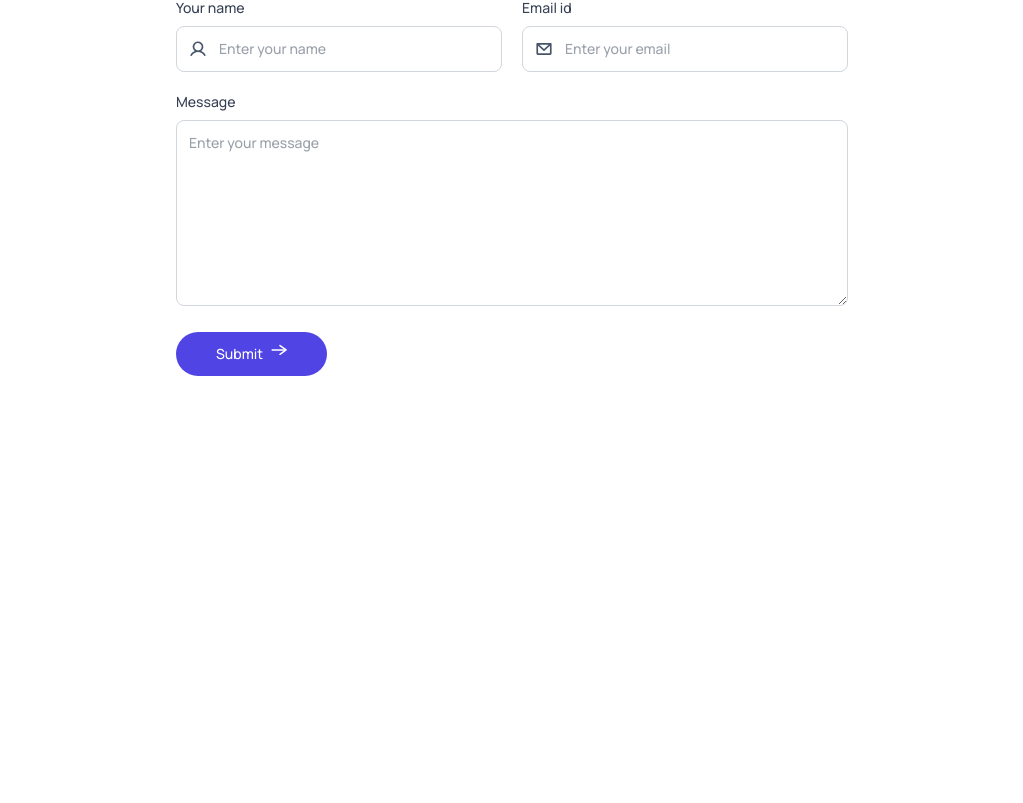
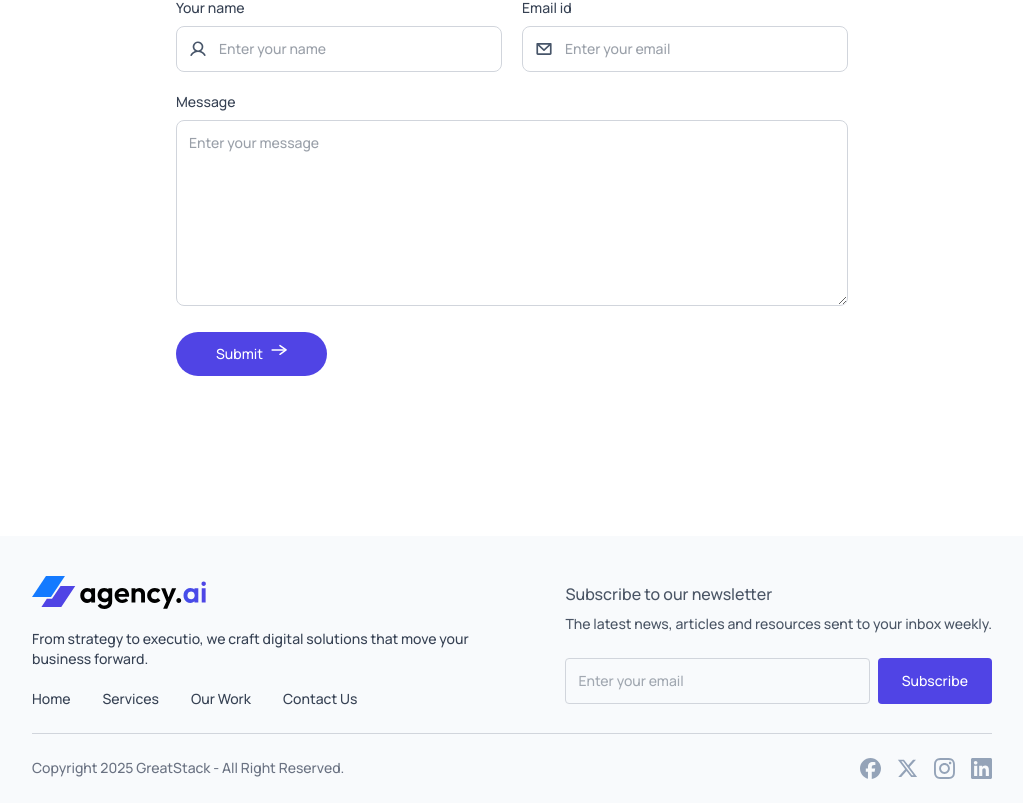
Before and after one commit to giribabu-dev/giribabu-agency, a React (Vite) app: page / in a window 1280 px wide. Shown: the part 3298-4101 px from the top of the page, without its empty margins (128-1151 px from the left). Before the commit the page ends 3674 px from the top, so only its background shows below. Built offline with nearby package versions, Linux system fonts and the light colour scheme.

Commit message:
Footer component

```diff
--- a/src/App.jsx
+++ b/src/App.jsx
@@ -8,6 +8,7 @@
 import Works from './components/Works';
 import Teams from './components/Teams';
 import ContactUs from './components/ContactUs';
+import Footer from './components/Footer';
 
 function App() {
 
@@ -23,6 +24,7 @@
       <Works />
       <Teams />
       <ContactUs />
+      <Footer theme={theme} />
     </div>
   )
 }
--- /dev/null
+++ b/src/components/Footer.jsx
@@ -0,0 +1,48 @@
+import assets from "../assets/assets";
+
+function Footer({ theme }) {
+    return (
+        <div className='bg-slate-50 dark:bg-gray-900 pt-10 sm:pt-10 mt-20 sm:mt-40 px-4 sm:px-10 lg:px-24 xl:px-40'>
+
+            {/* Footer Top Section */}
+            <div className='flex justify-between lg:items-center max-lg:flex-col gap-10'>
+                <div className='space-y-5 text-sm text-gray-700 dark:text-gray-400'>
+                    <img src={theme === 'dark' ? assets.logo_dark : assets.logo} alt="" className='w-32 sm:w-44' />
+                    <p className='max-w-md'>From strategy to executio, we craft digital solutions that move your business forward.</p>
+
+                    <ul className='flex gap-8'>
+                        <li><a href="#hero" className='hover:text-primary'>Home</a></li>
+                        <li><a href="#services" className='hover:text-primary'>Services</a></li>
+                        <li><a href="#our-work" className='hover:text-primary'>Our Work</a></li>
+                        <li><a href="#contact-us" className='hover:text-primary'>Contact Us</a></li>
+                    </ul>
+                </div>
+                <div className='text-gray-600 dark:text-gray-400'>
+                    <h3 className='font-semibold'>Subscribe to our newsletter</h3>
+                    <p className='text-sm mt-2 mb-6'>The latest news, articles and resources sent to your inbox weekly.</p>
+                    <div className='flex gap-2 text-sm'>
+                        <input type="email" placeholder="Enter your email"
+                            className='w-full p-3 text-sm outline-none rounded dark:text-gray-200 bg-transparent border border-gray-300
+                            dark:border-gray-500' />
+                        <button className='bg-primary text-white rounded px-6'>Subscribe</button>
+                    </div>
+                </div>
+            </div>
+
+            <hr className='border-gray-300 dark:border-gray-600 my-6' />
+
+            {/* Footer BottomSection */}
+            <div className='pb-6 text-sm text-gray-500 flex justify-center sm:justify-between gap-4 flex-wrap'>
+                <p>Copyright 2025 GreatStack - All Right Reserved.</p>
+                <div className='flex items-center justify-between gap-4'>
+                    <img src={assets.facebook_icon} alt="" />
+                    <img src={assets.twitter_icon} alt="" />
+                    <img src={assets.instagram_icon} alt="" />
+                    <img src={assets.linkedin_icon} alt="" />
+                </div>
+            </div>
+        </div>
+    )
+}
+
+export default Footer;
```
